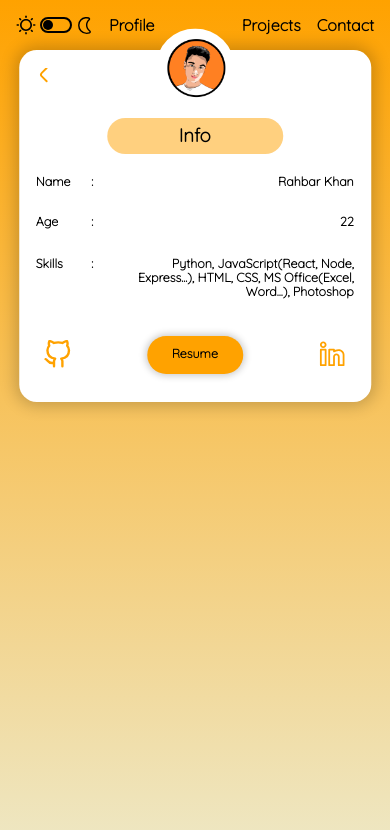
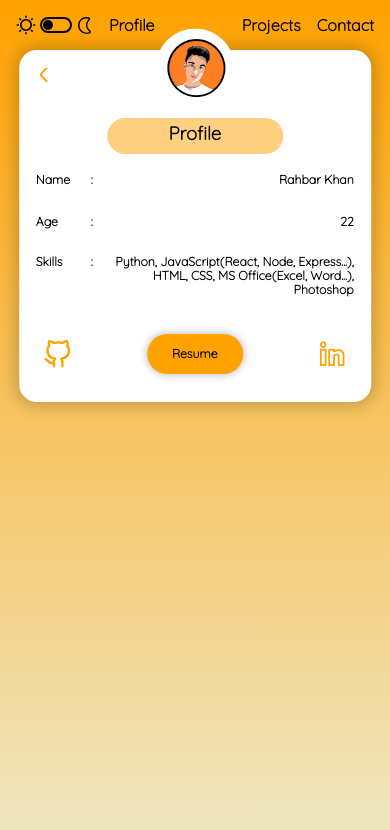
Before and after one commit to rahbar11/Portfolio, a React (Create React App) app: page / in a window 390 px wide. Both pictures are taken after a click on the element "Profile". Shown: the top 830 px of the page. Built offline with nearby package versions, Linux system fonts and the light colour scheme.

Commit message:
changed Info to Profile & improved transitions

```diff
--- a/src/Components/Intro/Intro.css
+++ b/src/Components/Intro/Intro.css
@@ -21,6 +21,6 @@
 	}
 
 	.fs5 {
-		font-size: 1.6vw;
+		font-size: 1.58vw;
 	}
 }
--- a/src/Components/Intro/Intro.js
+++ b/src/Components/Intro/Intro.js
@@ -1,5 +1,5 @@
 import {useEffect, useRef} from 'react';
-import Info from '../Info/Info';
+import Profile from '../Profile/Profile';
 import ProjectList from '../ProjectList/ProjectList';
 import Contact from '../Contact/Contact';
 import logo from './logo.png';
@@ -35,7 +35,7 @@ const Intro = ({introContents, setIntroContents, theme, portfolio, twilio}) => {
 		} else {
 			intro_contents.current.style.transitionDelay = '0s'
 			back_element.current.style.transitionDelay = '0s'
-			intro.current.style.transitionDelay = '0.1s'
+			intro.current.style.transitionDelay = '0s'
 			image.current.style.transitionDelay = '0s, 0.1s'
 			image.current.style.transitionProperty = 'top, transform'
 			intro_contents.current.style.width = '0%'
@@ -57,7 +57,7 @@ return (
 				ref={intro}
 				onClick={() => {
 					if (!introContents) {
-						setIntroContents('Info')
+						setIntroContents('Profile')
 					}
 				}}
 				className="screen-width mb3 tr-5 center shadow-2 pointer br-100"
@@ -99,8 +99,8 @@ return (
 				/>
 				<div ref={intro_contents} className='tr-5 fs5 w-100 invisible h-85' style={{position: 'absolute', top: '15%'}}>
 					<h2 className='tr-5 br-round center w-50 padding2' style={{background: 'rgba(255, 162, 0, 0.5)', color: (theme === 'light' ? 'black' : 'white')}}>{introContents}</h2>
-					{introContents === 'Info' ?
-						<Info portfolio={portfolio} theme={theme}/> :
+					{introContents === 'Profile' ?
+						<Profile portfolio={portfolio} theme={theme}/> :
 						(introContents === 'Projects' ?
 							<ProjectList theme={theme} projects={portfolio.projects} /> :
 							(introContents === 'Contact' ? <Contact twilio={twilio} theme={theme} /> : '')
--- a/src/Components/NavBar/NavBar.js
+++ b/src/Components/NavBar/NavBar.js
@@ -11,7 +11,7 @@ const NavBar = ({introContents, setIntroContents, theme, setTheme}) => {
 					<Switch setTheme={setTheme} theme={theme} />
 					<Moon setTheme={setTheme} fill={(theme === 'light' ? 'black' : 'white')} width='17px' />
 				</div>
-				<p onClick={() => setIntroContents('Info')} className='fw7 underline-hover pl3 pointer' style={{marginRight:'auto'}}>Profile</p>
+				<p onClick={() => setIntroContents('Profile')} className='fw7 underline-hover pl3 pointer' style={{marginRight:'auto'}}>Profile</p>
 				<p onClick={() => setIntroContents('Projects')} className='fw7 underline-hover pl3 pointer'>Projects</p>
 				<p onClick={() => setIntroContents('Contact')} className='fw7 underline-hover pl3 pr3 pointer'>Contact</p>
 			</nav>
--- a/src/Components/Info/Info.js
+++ b/src/Components/Profile/Profile.js
@@ -1,8 +1,8 @@
-import './Info.css'
+import './Profile.css'
 import Github from './Github';
 import LinkedIn from './LinkedIn.js';
 
-const Info = ({theme, portfolio}) => {
+const Profile = ({theme, portfolio}) => {
 	const {name, birthday, skills} = portfolio;
 	const birthdate = new Date(birthday);
 	const today = new Date();
@@ -62,4 +62,4 @@ const Info = ({theme, portfolio}) => {
 	)
 }
 
-export default Info;
+export default Profile;
--- a/src/Components/ProjectList/ProjectList.css
+++ b/src/Components/ProjectList/ProjectList.css
@@ -15,3 +15,13 @@
 .scroll {
 	border: 1px solid rgba(255, 162, 0, 0.5);
 }
+
+@media screen and (max-width: 480px) {
+	.scroll::-webkit-scrollbar {
+		height: 1.8vw;
+		width: 1.8vw;
+	}
+	.scroll::-webkit-scrollbar-track {
+		margin: 1.58vw;
+	}
+}
```
Also changed, not shown: src/Components/Profile/Github.js (renamed from src/Components/Info/Github.js), src/Components/Profile/LinkedIn.js (renamed from src/Components/Info/LinkedIn.js), src/Components/Profile/Profile.css (renamed from src/Components/Info/Info.css).
